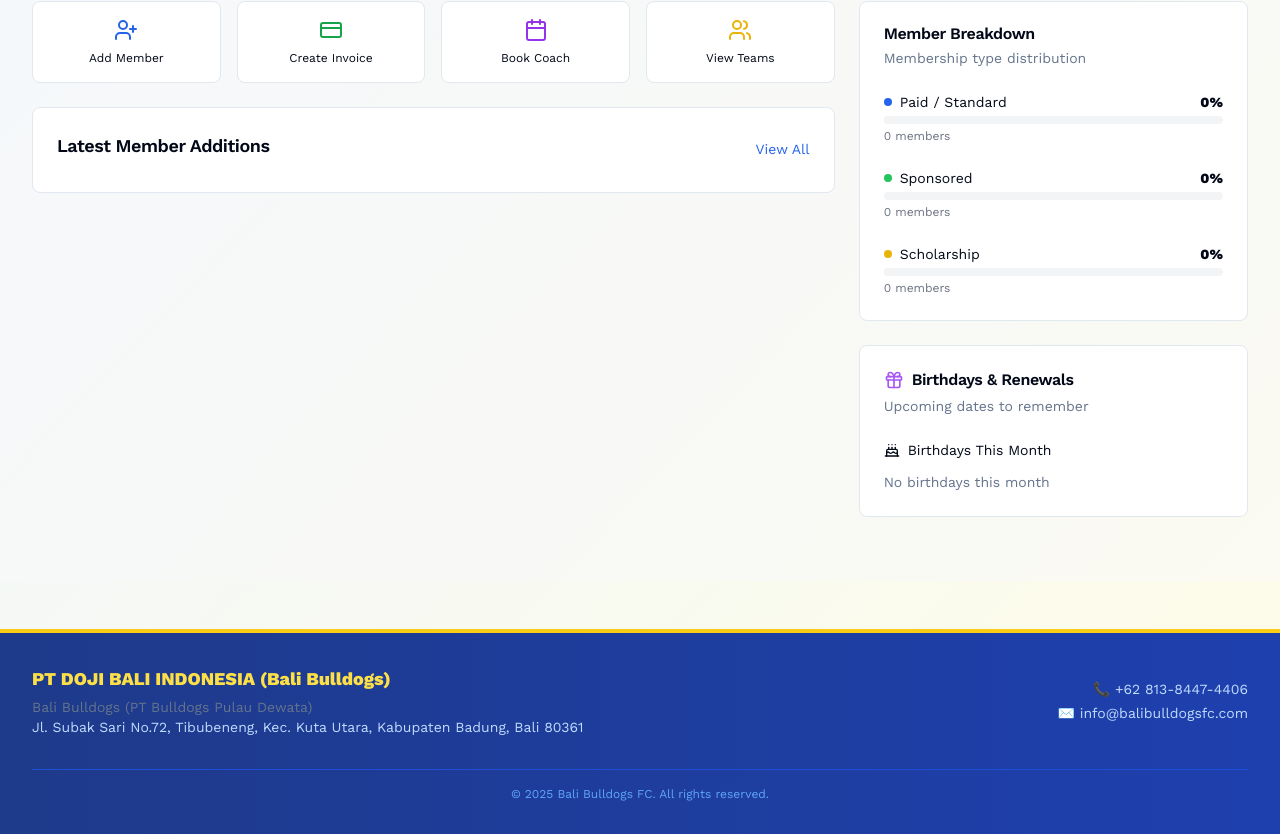
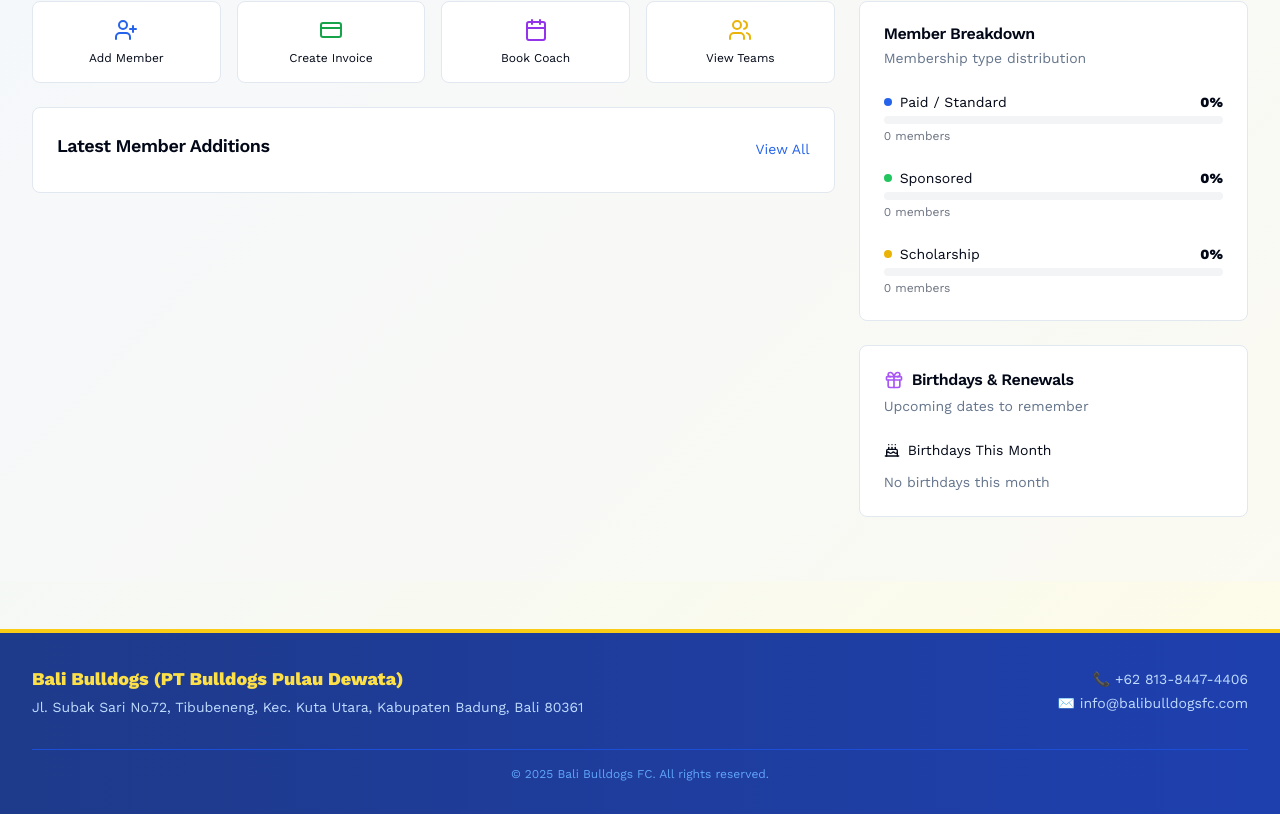
Before and after one commit to audioexpression/sg-7e6bc5f2-5cce-4c9a-b005-403f1c6031da-1782323627, a Next.js app: page / in a window 1280 px wide. Shown: the part 495-1329 px from the top of the page. Built offline with nearby package versions, Linux system fonts and the light colour scheme.

Commit message:
fix(layout): update company name in footer

```diff
--- a/src/components/Layout.tsx
+++ b/src/components/Layout.tsx
@@ -91,9 +91,6 @@
           <div className="flex flex-col md:flex-row items-center justify-between gap-6">
             <div className="text-center md:text-left">
               <p className="font-bold text-lg text-yellow-300 mb-1">
-                PT DOJI BALI INDONESIA (Bali Bulldogs)
-              </p>
-              <p className="text-sm text-muted-foreground">
                 Bali Bulldogs (PT Bulldogs Pulau Dewata)
               </p>
               <p className="text-sm text-blue-200">
```
